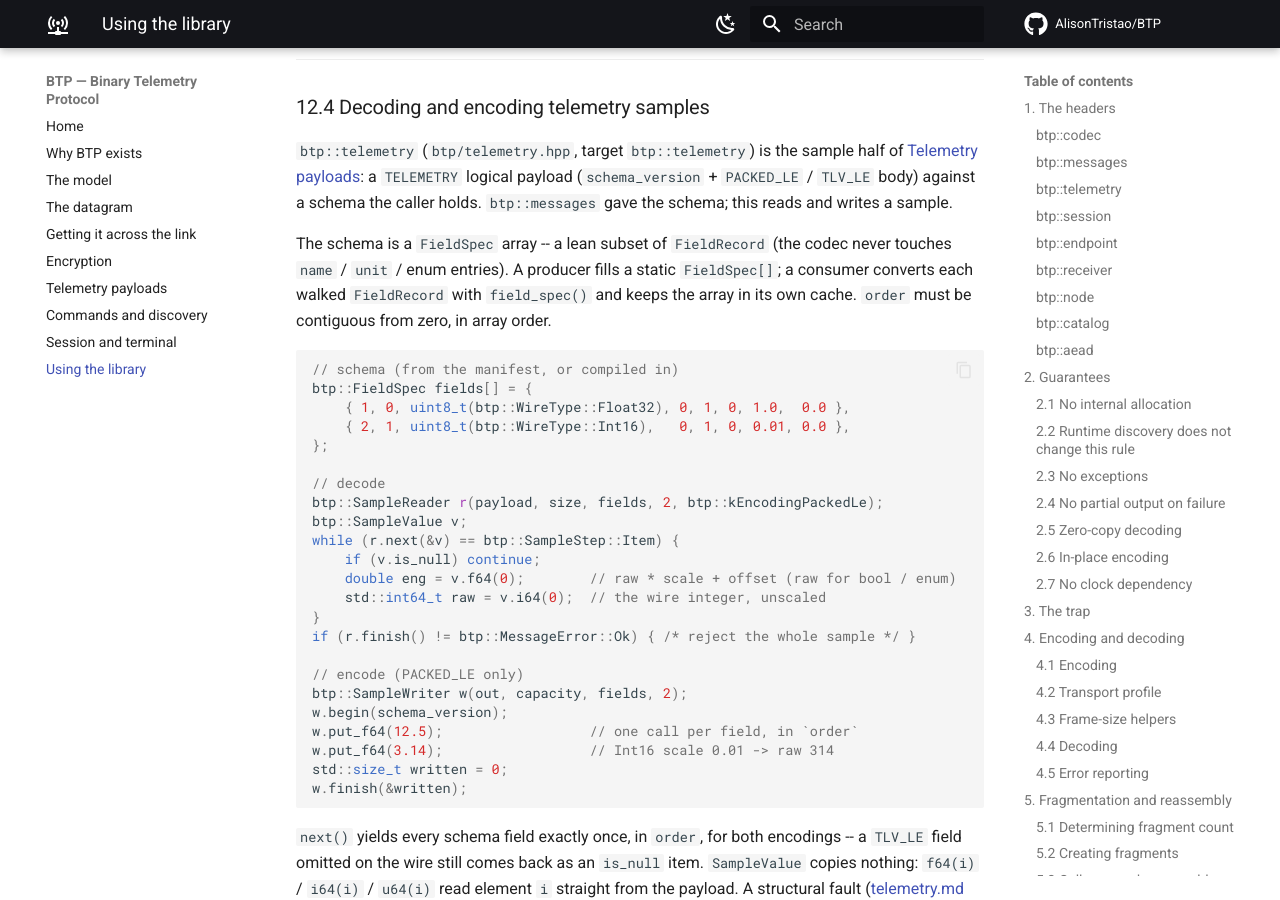
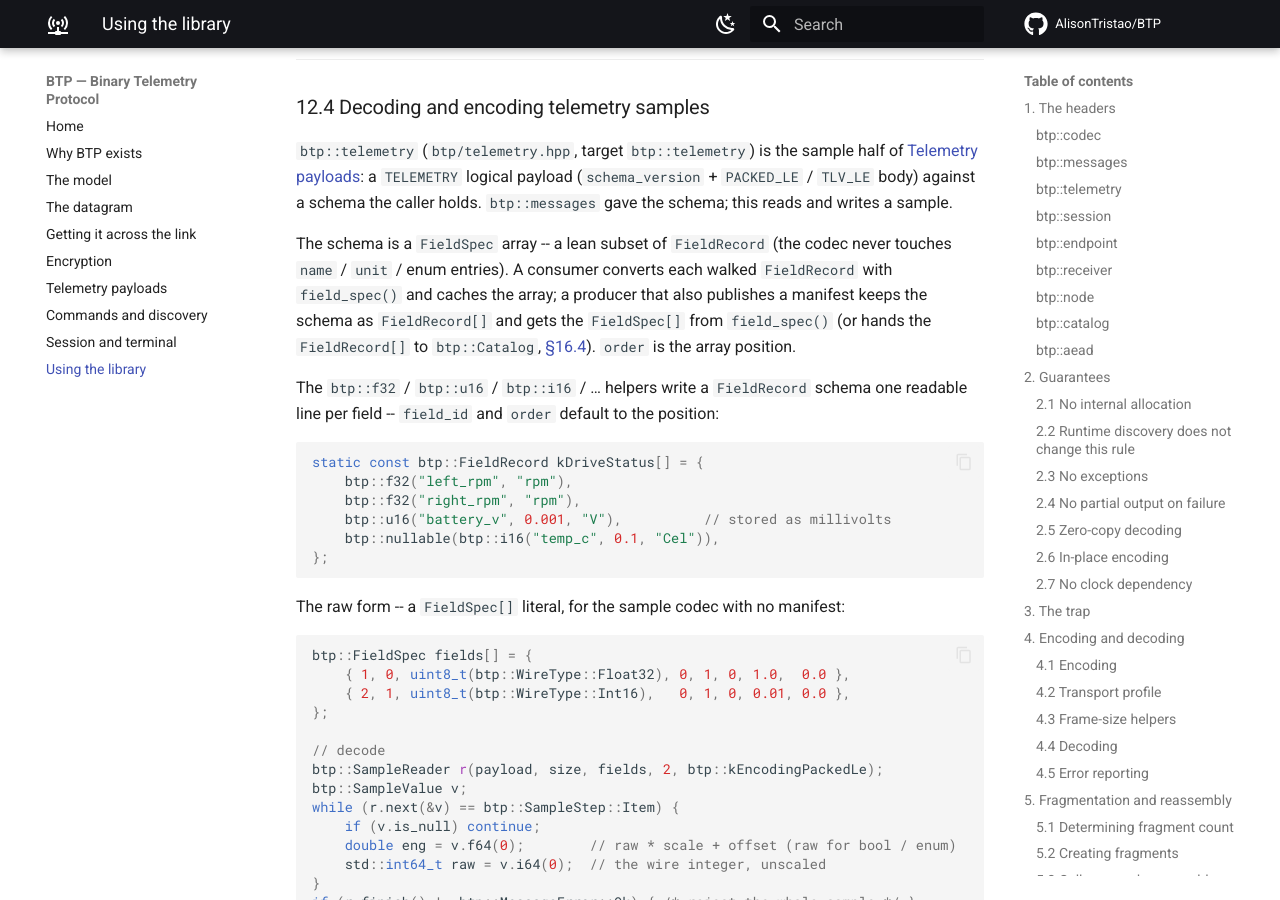
Before and after one commit to AlisonTristao/BTP, an MkDocs documentation site: the page built from docs/library.md, in a window 1280 px wide and 900 px high, scrolled down 43514 px. Built offline with MkDocs 1.6.1 and Material for MkDocs 9.7.7, drawn with Linux system fonts in a browser that asks for light colours; comment, search, counter and statistics services are not loaded; some of the changed text lies outside the part shown.

Commit message:
telemetry: schema-declaration helpers -- one line per field; library 2.13.0
Writing a schema by hand meant a FieldRecord[] (a 12-field struct with ByteView
names) built through a local helper, plus the field_id / order columns repeated
by hand even though the Catalog requires order to equal the array position.

New in btp::telemetry:

- btp::f32 / f64 / u8 / u16 / u32 / u64 / i8 / i16 / i32 / i64 / boolean /
  enum8 / enum16 -- each returns a FieldRecord with the name (and unit, and
  scale for the integer ones); floats are sent raw, integers carry a scale.
- btp::scalar(type, name, ...) is the general form; btp::field(id, type, ...)
  takes an explicit field_id for a schema that must survive a rename.
- btp::nullable(FieldRecord) marks a field absent-able.

  static const btp::FieldRecord kDriveStatus[] = {
      btp::f32("left_rpm", "rpm"),
      btp::u16("battery_v", 0.001, "V"),
      btp::nullable(btp::i16("temp_c", 0.1, "Cel")),
  };

btp::Catalog::add_topic now assigns field_id (position + 1, unless set) and
order (position, always) instead of rejecting a schema that left them 0 -- so
the helpers need no numbers. A templated overload deduces the array length and
defaults encoding / subscribable / max_rate:

  catalog.add_topic(0x0101, /*schema_version=*/3, "drive_status", kDriveStatus);

example/sender.cpp: 137 -> 113 lines -- the text() and field() helpers (22
lines) are gone. tests dogfood the helpers. docs library.md 12.4 / 16.4.

Verified: g++ 13 -Wall -Wextra -Wpedantic -Werror clean, ctest 15/15, both
example pairs round-trip, pio esp32-s3 [SUCCESS], mkdocs --strict.

Co-Authored-By: Claude Sonnet 5 <noreply@anthropic.com>

````diff
--- a/docs/library.md
+++ b/docs/library.md
@@ -2184,13 +2184,29 @@ half of [Telemetry payloads](telemetry.md): a `TELEMETRY` logical payload
 holds. `btp::messages` gave the schema; this reads and writes a sample.
 
 The schema is a `FieldSpec` array -- a lean subset of `FieldRecord` (the codec
-never touches `name` / `unit` / enum entries). A producer fills a static
-`FieldSpec[]`; a consumer converts each walked `FieldRecord` with
-`field_spec()` and keeps the array in its own cache. `order` must be
-contiguous from zero, in array order.
+never touches `name` / `unit` / enum entries). A consumer converts each walked
+`FieldRecord` with `field_spec()` and caches the array; a producer that also
+publishes a manifest keeps the schema as `FieldRecord[]` and gets the
+`FieldSpec[]` from `field_spec()` (or hands the `FieldRecord[]` to
+`btp::Catalog`, [§16.4](#164-the-schema-catalogue-btpcatalog)). `order` is the
+array position.
+
+The `btp::f32` / `btp::u16` / `btp::i16` / … helpers write a `FieldRecord`
+schema one readable line per field -- `field_id` and `order` default to the
+position:
 
 ```cpp
-// schema (from the manifest, or compiled in)
+static const btp::FieldRecord kDriveStatus[] = {
+    btp::f32("left_rpm", "rpm"),
+    btp::f32("right_rpm", "rpm"),
+    btp::u16("battery_v", 0.001, "V"),          // stored as millivolts
+    btp::nullable(btp::i16("temp_c", 0.1, "Cel")),
+};
+```
+
+The raw form -- a `FieldSpec[]` literal, for the sample codec with no manifest:
+
+```cpp
 btp::FieldSpec fields[] = {
     { 1, 0, uint8_t(btp::WireType::Float32), 0, 1, 0, 1.0,  0.0 },
     { 2, 1, uint8_t(btp::WireType::Int16),   0, 1, 0, 0.01, 0.0 },
@@ -2724,16 +2740,26 @@ the callback with a `SampleReader` positioned at the first field
 a catalogue the node answers from:
 
 ```cpp
+static const btp::FieldRecord kDriveStatus[] = {           // one line per field
+    btp::f32("left_rpm", "rpm"),
+    btp::u16("battery_v", 0.001, "V"),
+    btp::nullable(btp::i16("temp_c", 0.1, "Cel")),
+};
+
 btp::StaticCatalog<> catalog;
 catalog.set_config_revision(1);
-catalog.add_topic(0x0101, /*schema_version=*/3, btp::TelemetryEncoding::PackedLe,
-                  /*subscribable=*/true, /*max_rate_millihz=*/0, "drive_status",
-                  fields, field_count);            // fields is btp::FieldRecord[]
+catalog.add_topic(0x0101, /*schema_version=*/3, "drive_status", kDriveStatus);
 node.serve_catalog(&catalog, uint8_t(btp::Role::Producer), uuid, "robot");
 
 node.announce_catalog();                            // unsolicited MANIFEST_DATA
 node.publish(0x0101, &fill_drive_status, &ctx, now_us());   // a typed sample
 ```
+
+`add_topic()` deduces the array length; `encoding` defaults to `PackedLe`,
+`subscribable` to `true`, `max_rate_millihz` to `0` -- the eight-argument
+primitive is there for the rest. `field_id` and `order` come from the array
+position; `btp::field(id, type, name, ...)` sets an explicit `field_id` for a
+schema that must survive a rename.
 
 `receive()` answers a `MANIFEST_REQUEST` for this source (or a full-catalog
 request) by building a `MANIFEST_DATA` from the catalogue and sending it
--- a/library.json
+++ b/library.json
@@ -1,6 +1,6 @@
 {
   "name": "btp",
-  "version": "2.12.0",
+  "version": "2.13.0",
   "description": "Portable, allocation-free codec, transport and AEAD utilities for BTP (Binary Telemetry Protocol) v1/v2 -- real-time communication and data plotting over ESP32/ESP-NOW",
   "keywords": ["btp", "telemetry", "protocol", "codec", "esp32", "esp-now"],
   "build": {
````
Also changed, not shown: 8 other files.
